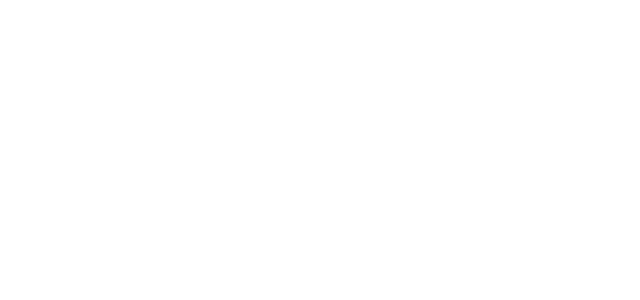
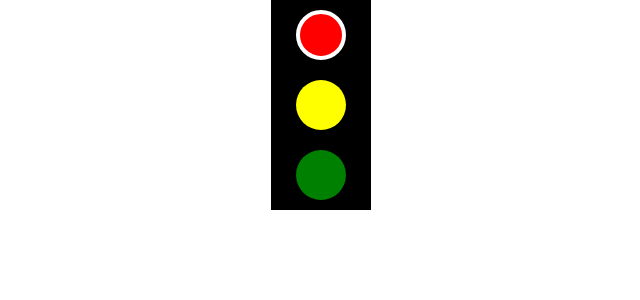
Before and after one commit to Ritwik880/reactjs-machine-coding-problems, a React (Vite) app: page /challenge45 in a window 1280 px wide. Before the commit this address had no page. Shown: the top 300 px of the page, without its empty margins (319-959 px from the left). Built offline with nearby package versions, Linux system fonts and the light colour scheme.

Commit message:
Challenge 43 Challenge 44 Challenge 45

```diff
--- a/src/App.css
+++ b/src/App.css
@@ -306,10 +306,12 @@
     flex-direction: column;
     align-items: center;
 }
-.timeline-image{
+
+.timeline-image {
     width: 100px;
     border-radius: 6px;
 }
+
 .timeline-line {
     position: absolute;
     top: 0;
@@ -358,7 +360,7 @@
     z-index: 1;
 }
 
-.otp-div{
+.otp-div {
     display: flex;
     justify-content: center;
     align-items: center;
@@ -368,24 +370,29 @@
     border-radius: 10px;
     box-shadow: rgba(0, 0, 0, 0.35) 0px 5px 15px;
 }
-.otp-heading{
+
+.otp-heading {
     font-size: 40px;
     font-weight: 600;
     color: #000;
 }
-.email-input{
+
+.email-input {
     width: 300px;
 }
-.otp-error{
+
+.otp-error {
     color: #d63031;
     font-weight: 600;
     font-size: 20px;
     padding: 10px 0;
 }
-.otp-verify-email{
+
+.otp-verify-email {
     margin-top: 10px;
 }
-.otp-login{
+
+.otp-login {
     border: none;
     color: var(--text);
     font-size: 20px;
@@ -393,12 +400,60 @@
     width: 150px;
     margin-top: 10px;
 }
-.select{
+
+.select {
     width: 200px;
 }
-.select-div{
+
+.select-div {
     display: flex;
     justify-content: center;
     align-items: center;
     gap: 20px;
 }
+
+.heading-text {
+    color: var(--text);
+}
+
+.label {
+    padding-top: 5px;
+}
+
+.emi-calculate-btn {
+    margin-top: 10px;
+    margin-bottom: 10px;
+}
+
+.traffic-light {
+    display: flex;
+    flex-direction: column;
+    align-items: center;
+    margin-top: 50px;
+    background-color: #000;
+    width: 100px;
+    margin: 0 auto;
+}
+
+.light {
+    width: 50px;
+    height: 50px;
+    border-radius: 50%;
+    margin: 10px;
+}
+
+.red {
+    background-color: red;
+}
+
+.yellow {
+    background-color: yellow;
+}
+
+.green {
+    background-color: green;
+}
+
+.active {
+    border: 4px solid #fff;
+}
--- a/src/App.jsx
+++ b/src/App.jsx
@@ -66,6 +66,9 @@
 import Contact from './Components/Challenge/Contact';
 import Challenge41 from './Components/Challenge/Challenge41';
 import Challenge42 from './Components/Challenge/Challenge42';
+import Challenge43 from './Components/Challenge/Challenge43';
+import Challenge44 from './Components/Challenge/Challenge44';
+import Challenge45 from './Components/Challenge/Challenge45';
 
 const App = () => {
   return (
@@ -136,6 +139,9 @@
       <Route path='/challenge40' element={<Challenge40/>}/>
       <Route path='/challenge41' element={<Challenge41/>}/>
       <Route path='/challenge42' element={<Challenge42/>}/>
+      <Route path='/challenge43' element={<Challenge43/>}/>
+      <Route path='/challenge44' element={<Challenge44/>}/>
+      <Route path='/challenge45' element={<Challenge45/>}/>
     </Routes>
   )
 }
--- /dev/null
+++ b/src/Components/Challenge/Challenge43.jsx
@@ -0,0 +1,61 @@
+// Create an EMI (Equated Monthly Installment) calculator using React.js. The application should allow users to input the principal amount, interest rate, and loan tenure (in months). Upon clicking a button, the application should calculate and display the corresponding EMI.
+
+import React, {useState} from 'react'
+
+const Challenge43 = () => {
+    const [principal, setPrincipal] = useState('');
+    const [interestRate, setInterestRate] = useState('');
+    const [tenure, setTenure] = useState('');
+    const [emi, setEmi] = useState(null);
+
+    const calculateEMI = ()=>{
+        const p = parseFloat(principal);
+        const r = parseFloat(interestRate) / (12 * 100) //Monthly interest rate
+        const n = parseFloat(tenure); //Loan tenures in months
+
+        if (p > 0 && r>0 && n>0) {
+            const emiValue = (p * r * Math.pow(1+r, n)) / (Math.pow(1+r, n) - 1);
+            setEmi(emiValue.toFixed(2));
+        } else{
+            setEmi(null)
+        }
+    }
+  return (
+    <section className='timeline-landing'>
+        <div className='row container'>
+            <h2 className='heading-text'>
+                EMI Calculator
+            </h2>
+            <div>
+                <label className='heading-text'>
+                    Loan Amount:
+                </label>
+                <input type='number' placeholder='Enter your loan amount' value={principal} onChange={e=>setPrincipal(e.target.value)}/>
+            </div>
+            <div>
+                <label className='heading-text'>
+                    Interest Rate (%):
+                </label>
+                <input type='number' placeholder='Interest rate' value={interestRate}  onChange={e=>setInterestRate(e.target.value)}/>
+            </div>
+            <div>
+                <label className='heading-text'>
+                    Loan Tenure (Months):
+                </label>
+                <input type='number' placeholder='Loan tenures' value={tenure}  onChange={e => setTenure(e.target.value)}/>
+            </div>
+            <button className='emi-calculate-btn' onClick={calculateEMI}>
+                Calculate EMI
+            </button>
+
+            {
+                emi !== null && <h1 className='heading-text'>
+                    EMI: {emi}
+                </h1>
+            }
+        </div>
+    </section>
+  )
+}
+
+export default Challenge43
--- /dev/null
+++ b/src/Components/Challenge/Challenge44.jsx
@@ -0,0 +1,41 @@
+// Create a React component that represents an auto-increment counter. The counter should have a "Start/Pause" button that toggles between starting and pausing the counter. The counter should increment by 1 every second when in the "Start" mode and should stop incrementing when in the "Pause" mode.
+
+import React, { useState, useEffect } from 'react'
+
+const Challenge44 = () => {
+    const [count, setCount] = useState(0);
+    const [isIncrementing, setIsIncrementing] = useState(false);
+
+    const toggleIncrementing = () => {
+        setIsIncrementing(!isIncrementing);
+    }
+
+    const incrementCounter = () => {
+        setCount(count + 1);
+    }
+
+    useEffect(() => {
+        let interval;
+        if (isIncrementing) {
+            interval = setInterval(incrementCounter, 10)
+        }
+        return () => clearInterval(interval)
+    }, [isIncrementing, count])
+
+    return (
+        <section className='timeline-landing'>
+            <div className='row container'>
+                <h1 className='landing-heading'>
+                    Counter: {count}
+                </h1>
+                <div className='d-flex justify-content-center'>
+                    <button onClick={toggleIncrementing} className=''>
+                        {isIncrementing ? 'Pause' : 'Start'}
+                    </button>
+                </div>
+            </div>
+        </section>
+    )
+}
+
+export default Challenge44
--- /dev/null
+++ b/src/Components/Challenge/Challenge45.jsx
@@ -0,0 +1,56 @@
+// Build a traffic light in React js and React Hooks where the lights switch from green to yellow to red after predetermined intervals and loop indefinitely. Each light should be lit for the following durations:
+
+// Red light: 4000ms
+// Yellow light: 500ms
+// Green light: 3000ms
+
+import React, {useState, useEffect} from 'react'
+
+const Challenge45 = () => {
+  const [light, setLight] = useState('red');
+
+  useEffect(() => {
+    const timer = setTimeout(() => {
+      switch (light) {
+        case 'red':
+          setLight('green');
+          setTimeout(()=> setLight('yellow'), 3000)
+          break;
+        case 'yellow':
+          setLight('red');
+          break;
+        case 'green':
+          setLight('yellow');
+          break;
+        default:
+          break;
+      }
+    }, getDuration(light));
+
+    return ()=> clearTimeout(timer);
+  }, [light])
+
+  const getDuration = (currentLight) =>{
+    switch (currentLight) {
+      case 'red':
+        return 4000;
+      case 'yellow':
+        return 500;
+      case 'green':
+        return 3000;
+      default:
+        return 0;
+    }
+  }
+
+
+  return (
+    <div className='traffic-light'>
+      <div className={`light red ${light === 'red'? 'active': ''}`}></div>
+      <div className={`light yellow ${light === 'yellow'? 'active': ''}`}></div>
+      <div className={`light green ${light === 'green'? 'active': ''}`}></div>
+    </div>
+  )
+}
+
+export default Challenge45
```
